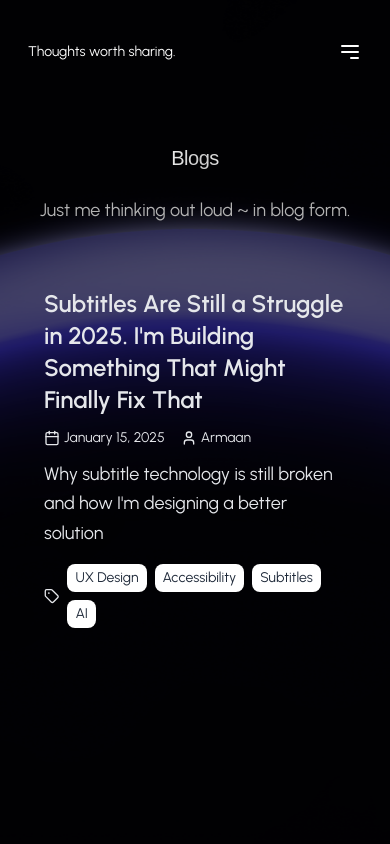
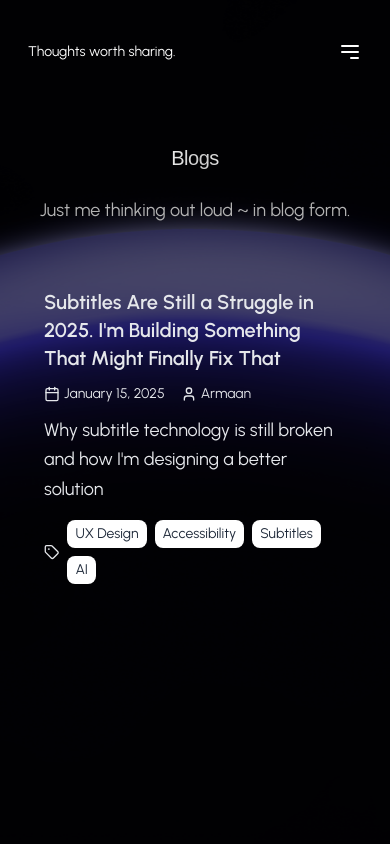
Before and after one commit to armaanux/armaanux.in, a React (Vite) app: page /blogs in a window 390 px wide. Shown: the top 844 px of the page. Built offline with nearby package versions, Linux system fonts and the light colour scheme; a web font is replaced by a local one.

Commit message:
fix: adjust heading sizes in BlogList and remove unnecessary container class in Contact and Projects pages

```diff
--- a/src/components/BlogList.tsx
+++ b/src/components/BlogList.tsx
@@ -23,7 +23,7 @@ export const BlogList: React.FC<BlogListProps> = ({ posts }) => {
           {posts.map((post) => (
             <article key={post.slug} className="rounded-lg p-6 transition-shadow">
               <Link to={`/blogs/${post.slug}`} className="block group">
-                <h2 className="text-2xl font-semibold mb-3 text-gray-200 group-hover:text-[#ADFF2F] transition-colors">
+                <h2 className="text-xl md:text-2xl font-semibold mb-3 text-gray-200 group-hover:text-[#ADFF2F] transition-colors">
                   {post.title}
                 </h2>
 
--- a/src/pages/Contact.tsx
+++ b/src/pages/Contact.tsx
@@ -47,7 +47,7 @@ export const Contact = () => {
     return (
         <section
             id="contact"
-            className="w-full px-5 md:px-20 space-y-5 container py-10 relative text-white"
+            className="w-full px-5 md:px-20 space-y-5 py-10 relative text-white"
         >
             <div className="flex-col justify-center items-center gap-6 flex pb-10">
                 <div className="font-first text-xl md:text-4xl bg-gradient-to-r bg-clip-text  text-transparent
--- a/src/pages/Projects.tsx
+++ b/src/pages/Projects.tsx
@@ -44,7 +44,7 @@ export const Projects = () => {
   return (
     <section
       id="testimonials"
-      className="w-full px-5 md:px-20 space-y-12 container py-10 text-white"
+      className="w-full px-5 md:px-20 space-y-12  py-10 text-white"
     >
       <div className="flex-col justify-center items-center gap-6 flex pb-10">
         <div className="font-first text-xl md:text-4xl bg-gradient-to-r bg-clip-text  text-transparent
```
